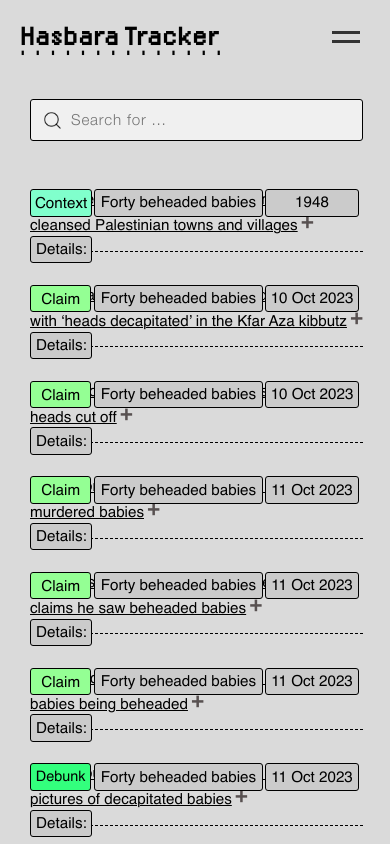
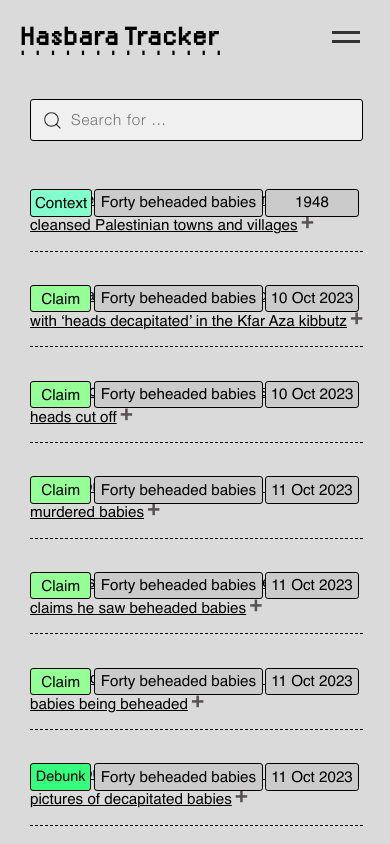
Before and after one commit to tamtzekin/hasbara-tracker, a React (Create React App) app: page /tracker in a window 390 px wide. Shown: the top 844 px of the page. Built offline with nearby package versions, Linux system fonts and the light colour scheme.

Commit message:
removed Details: heading

```diff
--- a/src/components/Tracker.css
+++ b/src/components/Tracker.css
@@ -400,7 +400,7 @@ ul {
       }
 
 
-    .details-heading {
+    /* .details-heading {
         background: #cbcbcb;
         border: 0.5px solid black;
         padding: 0.3% 1.5% 0.3% 1.3%;
@@ -410,11 +410,11 @@ ul {
         margin-bottom: 2%;
         text-align: center;
         position: absolute;
-    }
+    } */
 
-    .details-heading::after {
+    /* .details-heading::after {
         content: 'Details:';
-    }
+    } */
 
     .data-row {
         margin-top: 4%;
@@ -438,7 +438,7 @@ ul {
     }
 
     details {
-        margin-top: 30%;
+        margin-top: 12%;
         line-height: 22px;
     }
 
--- a/src/components/Tracker.js
+++ b/src/components/Tracker.js
@@ -68,7 +68,6 @@ export default function Tracker() {
                 accessor: (row) => `${row.description.summary} ${row.description.details}`,
                 Cell: ({ row }) => (
                     <>
-                        <div class="details-heading"></div>
                         <div style={{ maxWidth: 650, textWrap: 'pretty' }}>
                             <details>
                                 <summary><u>{row.original.description.summary}</u>
```
